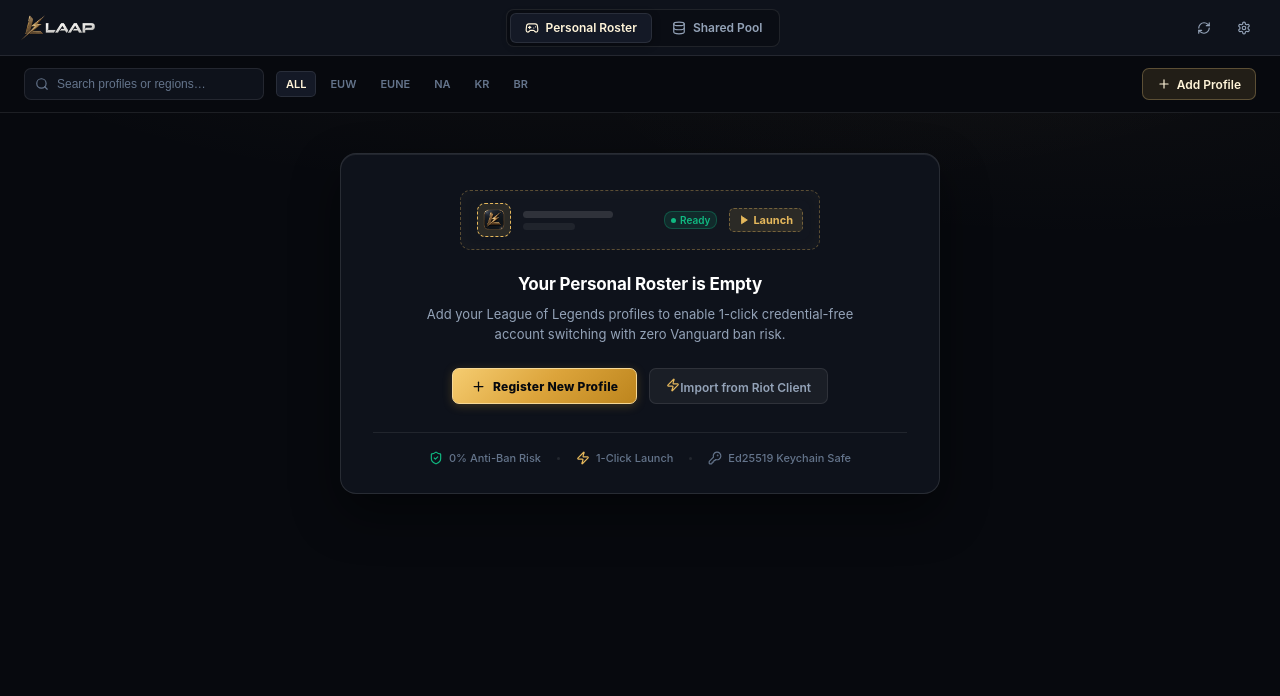
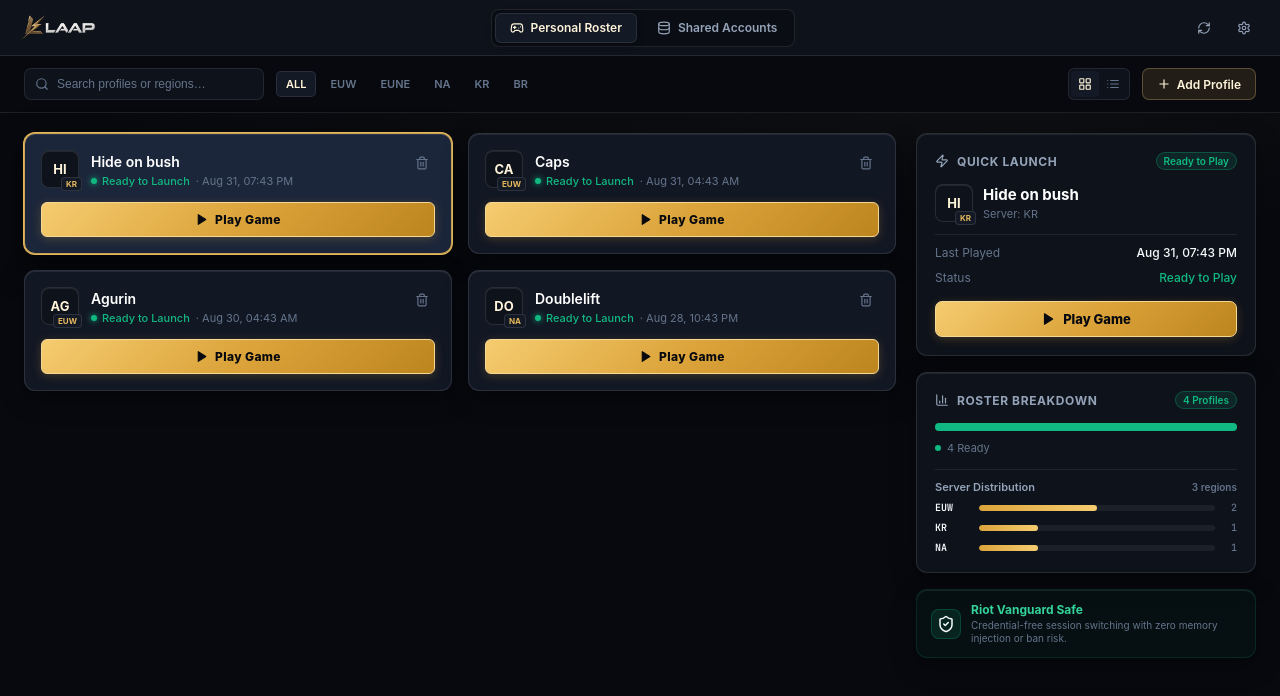
Before and after one commit to Kingof3O/laap, a React (Vite) app in the folder apps/desktop/: page / in a window 1280 px wide. Shown: the top 696 px of the page. Built offline with nearby package versions, Linux system fonts and the light colour scheme; no server answers.

Commit message:
docs: refresh documentation with official branding, realistic interface previews, and updated architecture guides

```diff
--- a/apps/desktop/src/App.tsx
+++ b/apps/desktop/src/App.tsx
@@ -112,7 +112,7 @@
                 method: 'PUT',
                 body: JSON.stringify({ sessionBlob }),
               })
-              showSuccess(`Account "${name}" published to Shared Pool!`)
+              showSuccess(`Account "${name}" published to Shared Accounts!`)
             }}
             onCountChange={setLocalCount}
           />
--- a/apps/desktop/src/features/auth/LoginView.tsx
+++ b/apps/desktop/src/features/auth/LoginView.tsx
@@ -29,9 +29,9 @@
           />
         </div>
 
-        <h1 className="login-heading">Shared Pool</h1>
+        <h1 className="login-heading">Shared Accounts</h1>
         <p className="login-caption">
-          Sign in to access your shared account pool.
+          Sign in to access accounts shared with you.
         </p>
 
         <form onSubmit={handleSubmit} className="login-form">
@@ -40,7 +40,7 @@
             <input
               type="email"
               className="hextech-input"
-              placeholder="user@laap.local"
+              placeholder="name@example.com"
               value={email}
               onChange={(e) => setEmail(e.target.value)}
               disabled={busy}
@@ -68,7 +68,7 @@
               onChange={(e) => setRememberMe(e.target.checked)}
               disabled={busy}
             />
-            <span>Remember me on this computer</span>
+            <span>Keep me signed in</span>
           </label>
 
           {error ? (
@@ -84,7 +84,7 @@
             disabled={busy || !email || !password}
           >
             <LogIn size={14} />
-            <span>{busy ? 'Authenticating…' : 'Sign In to Pool'}</span>
+            <span>{busy ? 'Signing in…' : 'Sign In'}</span>
           </button>
         </form>
       </div>
--- a/apps/desktop/src/features/personal-roster/PersonalRosterView.tsx
+++ b/apps/desktop/src/features/personal-roster/PersonalRosterView.tsx
@@ -140,14 +140,14 @@
   const handlePush = async (localId: string) => {
     if (!isAdmin || !onPushToCloud) return
     setBusy(true)
-    showSuccess('Publishing account to Shared Pool…')
+    showSuccess('Publishing account to Shared Accounts…')
     try {
       const full = await getFullAccount(localId)
       if (!full || !full.session_blob) {
         throw new Error('No valid session stored in this profile.')
       }
       await onPushToCloud(full.name, full.region, full.session_blob)
-      showSuccess(`Account "${full.name}" published to Shared Pool!`)
+      showSuccess(`Account "${full.name}" published to Shared Accounts!`)
     } catch (cause) {
       showError(cause instanceof Error ? cause.message : String(cause))
     } finally {
--- a/apps/desktop/src/features/personal-roster/useLocalAccounts.ts
+++ b/apps/desktop/src/features/personal-roster/useLocalAccounts.ts
@@ -9,7 +9,24 @@
   const [provisioning, setProvisioning] = useState(false)
 
   const loadAccounts = useCallback(async () => {
-    if (!hasTauri) return
+    if (!hasTauri) {
+      const stored = localStorage.getItem('laap_browser_accounts')
+      if (stored) {
+        try {
+          setLocalAccounts(JSON.parse(stored))
+        } catch {}
+      } else {
+        const samples: LocalAccountSummary[] = [
+          { id: 'acc-1', name: 'Hide on bush', region: 'KR', has_session: true, last_used_at: new Date(Date.now() - 3600000 * 3).toISOString(), created_at: new Date().toISOString() },
+          { id: 'acc-2', name: 'Caps', region: 'EUW', has_session: true, last_used_at: new Date(Date.now() - 3600000 * 18).toISOString(), created_at: new Date().toISOString() },
+          { id: 'acc-3', name: 'Agurin', region: 'EUW', has_session: true, last_used_at: new Date(Date.now() - 3600000 * 42).toISOString(), created_at: new Date().toISOString() },
+          { id: 'acc-4', name: 'Doublelift', region: 'NA', has_session: true, last_used_at: new Date(Date.now() - 3600000 * 72).toISOString(), created_at: new Date().toISOString() },
+        ]
+        localStorage.setItem('laap_browser_accounts', JSON.stringify(samples))
+        setLocalAccounts(samples)
+      }
+      return
+    }
     setLoading(true)
     try {
       const list = await invokeTauri<LocalAccountSummary[]>('list_local_accounts')
@@ -26,7 +43,20 @@
   }, [loadAccounts])
 
   const saveAccount = async (name: string, region: string, sessionBlob: string) => {
-    if (!hasTauri) return
+    if (!hasTauri) {
+      const newAcc: LocalAccountSummary = {
+        id: `acc-${Date.now()}`,
+        name: name.trim(),
+        region,
+        has_session: true,
+        last_used_at: new Date().toISOString(),
+        created_at: new Date().toISOString(),
+      }
+      const updated = [...localAccounts, newAcc]
+      localStorage.setItem('laap_browser_accounts', JSON.stringify(updated))
+      setLocalAccounts(updated)
+      return newAcc
+    }
     const result = await invokeTauri<LocalAccountSummary>('save_local_account', {
       name: name.trim(),
       region,
@@ -37,7 +67,12 @@
   }
 
   const deleteAccount = async (id: string) => {
-    if (!hasTauri) return
+    if (!hasTauri) {
+      const updated = localAccounts.filter((a) => a.id !== id)
+      localStorage.setItem('laap_browser_accounts', JSON.stringify(updated))
+      setLocalAccounts(updated)
+      return
+    }
     await invokeTauri('delete_local_account', { id })
     await loadAccounts()
   }
--- a/apps/desktop/src/features/team-vault/TeamVaultView.tsx
+++ b/apps/desktop/src/features/team-vault/TeamVaultView.tsx
@@ -107,7 +107,7 @@
     setBusy(true)
     try {
       await releaseLease()
-      showSuccess('Account released back to Shared Pool.')
+      showSuccess('Account released back to Shared Accounts.')
       await reloadCloud()
     } catch (cause) {
       showError(cause instanceof Error ? cause.message : String(cause))
--- a/apps/desktop/src/shared/ui/AccountCard.tsx
+++ b/apps/desktop/src/shared/ui/AccountCard.tsx
@@ -122,7 +122,7 @@
               className="action-icon-btn"
               onClick={onPushToCloud}
               disabled={busy}
-              title="Publish to Shared Pool"
+              title="Publish to Shared Accounts"
             >
               <UploadCloud size={14} />
             </button>
--- a/apps/desktop/src/shared/ui/AccountListTable.tsx
+++ b/apps/desktop/src/shared/ui/AccountListTable.tsx
@@ -151,7 +151,7 @@
                         className="table-icon-btn"
                         onClick={() => onPushToCloud(item.id)}
                         disabled={busy}
-                        title="Publish to Shared Pool"
+                        title="Publish to Shared Accounts"
                       >
                         <UploadCloud size={13} />
                       </button>
--- a/apps/desktop/src/shared/ui/AccountRosterDisplay.tsx
+++ b/apps/desktop/src/shared/ui/AccountRosterDisplay.tsx
@@ -103,6 +103,7 @@
 
       <RosterOverviewRail
         selectedItem={selectedItem}
+        items={items}
         totalCount={items.length}
         readyCount={readyCount}
         leasedCount={leasedCount}
--- a/apps/desktop/src/shared/ui/EmptyState.tsx
+++ b/apps/desktop/src/shared/ui/EmptyState.tsx
@@ -51,7 +51,7 @@
 
         <div className="empty-content-block">
           <h2 className="empty-state-title">
-            {isCloud ? 'Shared Pool is Empty' : 'Your Personal Roster is Empty'}
+            {isCloud ? 'Shared Accounts is Empty' : 'Your Personal Roster is Empty'}
           </h2>
           <p className="empty-state-text">
             {isCloud
--- a/apps/desktop/src/shared/ui/Header.tsx
+++ b/apps/desktop/src/shared/ui/Header.tsx
@@ -43,7 +43,7 @@
           onClick={() => onModeChange('cloud')}
         >
           <Database size={14} />
-          <span>Shared Pool</span>
+          <span>Shared Accounts</span>
         </button>
       </nav>
 
--- a/apps/desktop/src/shared/ui/RosterOverviewRail.tsx
+++ b/apps/desktop/src/shared/ui/RosterOverviewRail.tsx
@@ -1,8 +1,10 @@
-import { KeyRound, Laptop, Play, RotateCcw, ShieldCheck, Zap } from 'lucide-react'
+import { useMemo } from 'react'
+import { BarChart3, KeyRound, Play, RotateCcw, ShieldCheck, Zap } from 'lucide-react'
 import type { RosterItem } from './AccountRosterDisplay'
 
 export interface RosterOverviewRailProps {
   selectedItem: RosterItem | null
+  items: RosterItem[]
   totalCount: number
   readyCount: number
   leasedCount: number
@@ -17,6 +19,7 @@
 
 export function RosterOverviewRail({
   selectedItem,
+  items,
   totalCount,
   readyCount,
   leasedCount,
@@ -30,18 +33,32 @@
 }: RosterOverviewRailProps) {
   const isLeased = isCloud && selectedItem?.status === 'Leased'
 
+  // Calculate Region Distribution for the visual mini-chart
+  const regionCounts = useMemo(() => {
+    const counts: Record<string, number> = {}
+    for (const item of items) {
+      counts[item.region] = (counts[item.region] || 0) + 1
+    }
+    return Object.entries(counts).sort((a, b) => b[1] - a[1])
+  }, [items])
+
+  const unsyncedCount = Math.max(0, totalCount - readyCount - leasedCount)
+  const readyPercent = totalCount > 0 ? (readyCount / totalCount) * 100 : 0
+  const leasedPercent = totalCount > 0 ? (leasedCount / totalCount) * 100 : 0
+  const unsyncedPercent = totalCount > 0 ? (unsyncedCount / totalCount) * 100 : 0
+
   return (
     <aside className="tactical-overview-rail" aria-label="Roster Overview">
-      {/* Pod 1: Selected Account Inspector */}
+      {/* Pod 1: Selected Account Quick Launch */}
       <div className="overview-pod">
         <div className="pod-header">
           <div className="pod-title-row">
             <Zap size={14} className="text-gold-primary" />
-            <span>Profile Dossier</span>
+            <span>Quick Launch</span>
           </div>
           {selectedItem ? (
             <span className={`pod-badge ${selectedItem.hasSession && !isLeased ? '' : 'text-amber-400 bg-amber-400/10 border-amber-400/20'}`}>
-              {isLeased ? 'In Use' : selectedItem.hasSession ? 'Ready' : 'Needs Sync'}
+              {isLeased ? 'In Use' : selectedItem.hasSession ? 'Ready to Play' : 'Needs Login'}
             </span>
           ) : null}
         </div>
@@ -65,9 +82,9 @@
             </div>
 
             <div className="pod-field">
-              <span className="pod-field-label">Session Status</span>
-              <span className="pod-field-value">
-                {isLeased ? 'Active Lease' : selectedItem.hasSession ? 'Token Verified' : 'Unsynced'}
+              <span className="pod-field-label">Status</span>
+              <span className="pod-field-value" style={{ color: isLeased ? 'var(--status-leased)' : selectedItem.hasSession ? 'var(--status-ready)' : 'var(--text-muted)' }}>
+                {isLeased ? 'In Use' : selectedItem.hasSession ? 'Ready to Play' : 'Needs Login'}
               </span>
             </div>
 
@@ -83,7 +100,7 @@
                     disabled={busy}
                   >
                     <RotateCcw size={14} />
-                    <span>Force Release Account</span>
+                    <span>Force Release Session</span>
                   </button>
                 ) : (
                   <button type="button" className="inspector-launch-btn" disabled>
@@ -103,7 +120,7 @@
               )}
             </div>
 
-            {/* Secondary actions */}
+            {/* Secondary admin actions */}
             {canManage && isCloud ? (
               <div style={{ display: 'flex', gap: '8px', marginTop: '4px' }}>
                 {onSync ? (
@@ -127,7 +144,7 @@
                     disabled={busy}
                   >
                     <KeyRound size={12} />
-                    <span>Wipe Token</span>
+                    <span>Wipe Session</span>
                   </button>
                 ) : null}
               </div>
@@ -135,61 +152,93 @@
           </div>
         ) : (
           <div style={{ padding: '24px 0', textAlign: 'center', color: 'var(--text-muted)', fontSize: '12px' }}>
-            Click an account profile in the roster to view launch details.
+            Select an account from the roster to launch League of Legends.
           </div>
         )}
       </div>
 
-      {/* Pod 2: Hardware Security & Anti-Cheat Pod */}
+      {/* Pod 2: Roster Breakdown & Distribution Chart */}
       <div className="overview-pod">
         <div className="pod-header">
           <div className="pod-title-row">
-            <ShieldCheck size={14} className="text-emerald-400" />
-            <span>Hardware Security</span>
+            <BarChart3 size={14} className="text-gold-primary" />
+            <span>Roster Breakdown</span>
           </div>
-          <span className="pod-badge">Vanguard Safe</span>
+          <span className="pod-badge">
+            {totalCount} {totalCount === 1 ? 'Profile' : 'Profiles'}
+          </span>
         </div>
 
         <div className="pod-body">
-          <div className="pod-field">
-            <span className="pod-field-label">Machine Identity</span>
-            <span className="pod-field-value pod-field-value-mono">Ed25519 Keychain</span>
-          </div>
-          <div className="pod-field">
-            <span className="pod-field-label">Anti-Cheat Risk</span>
-            <span className="pod-field-value" style={{ color: 'var(--status-ready)' }}>0% (No Memory Injection)</span>
-          </div>
-          <div className="pod-field">
-            <span className="pod-field-label">Settings Rollback</span>
-            <span className="pod-field-value">Auto-Restore Active</span>
+          <div className="pod-chart-container">
+            {/* Visual Multi-Segment Readiness Bar */}
+            <div className="chart-bar-track" title={`${Math.round(readyPercent)}% Ready to Launch`}>
+              <div className="chart-bar-segment chart-bar-ready" style={{ width: `${readyPercent}%` }} />
+              {isCloud && leasedPercent > 0 ? (
+                <div className="chart-bar-segment chart-bar-leased" style={{ width: `${leasedPercent}%` }} />
+              ) : null}
+              {unsyncedPercent > 0 ? (
+                <div className="chart-bar-segment chart-bar-unsynced" style={{ width: `${unsyncedPercent}%` }} />
+              ) : null}
+            </div>
+
+            {/* Status Legend Row */}
+            <div className="chart-legend-row">
+              <div className="chart-legend-item">
+                <span className="legend-dot" style={{ background: '#10B981' }} />
+                <span>{readyCount} Ready</span>
+              </div>
+              {isCloud ? (
+                <div className="chart-legend-item">
+                  <span className="legend-dot" style={{ background: '#F59E0B' }} />
+                  <span>{leasedCount} In Use</span>
+                </div>
+              ) : null}
+              {unsyncedCount > 0 ? (
+                <div className="chart-legend-item">
+                  <span className="legend-dot" style={{ background: 'rgba(255,255,255,0.3)' }} />
+                  <span>{unsyncedCount} Needs Login</span>
+                </div>
+              ) : null}
+            </div>
+
+            {/* Region Distribution Mini-Bars */}
+            {regionCounts.length > 0 ? (
+              <div className="region-distribution-list">
+                <div className="region-distribution-title">
+                  <span>Server Distribution</span>
+                  <span style={{ fontSize: '10px', color: 'var(--text-muted)' }}>{regionCounts.length} {regionCounts.length === 1 ? 'region' : 'regions'}</span>
+                </div>
+                {regionCounts.map(([region, count]) => (
+                  <div key={region} className="region-stat-row">
+                    <span className="region-tag-mini">{region}</span>
+                    <div className="region-bar-track">
+                      <div
+                        className="region-bar-fill"
+                        style={{ width: `${totalCount > 0 ? (count / totalCount) * 100 : 0}%` }}
+                      />
+                    </div>
+                    <span className="region-stat-count">{count}</span>
+                  </div>
+                ))}
+              </div>
+            ) : null}
           </div>
         </div>
       </div>
 
-      {/* Pod 3: Roster Metrics */}
-      <div className="overview-pod">
-        <div className="pod-header">
-          <div className="pod-title-row">
-            <Laptop size={14} />
-            <span>Roster Pulse</span>
+      {/* Pod 3: Riot Vanguard Protection Trust Seal */}
+      <div className="overview-pod pod-security-trust">
+        <div className="security-trust-content">
+          <div className="security-trust-icon">
+            <ShieldCheck size={18} className="text-emerald-400" />
           </div>
-        </div>
-
-        <div className="pod-body">
-          <div className="pod-field">
-            <span className="pod-field-label">Total Profiles</span>
-            <span className="pod-field-value">{totalCount}</span>
+          <div className="security-trust-text">
+            <div className="security-trust-title">Riot Vanguard Safe</div>
+            <div className="security-trust-desc">
+              Credential-free session switching with zero memory injection or ban risk.
+            </div>
           </div>
-          <div className="pod-field">
-            <span className="pod-field-label">Ready to Launch</span>
-            <span className="pod-field-value" style={{ color: 'var(--status-ready)' }}>{readyCount}</span>
-          </div>
-          {isCloud ? (
-            <div className="pod-field">
-              <span className="pod-field-label">Currently In Use</span>
-              <span className="pod-field-value" style={{ color: 'var(--status-leased)' }}>{leasedCount}</span>
-            </div>
-          ) : null}
         </div>
       </div>
     </aside>
--- a/apps/desktop/src/styles/studio.css
+++ b/apps/desktop/src/styles/studio.css
@@ -141,3 +141,158 @@
   transform: none;
   box-shadow: none;
 }
+
+/* Roster Chart & Breakdown Styles */
+.pod-chart-container {
+  display: flex;
+  flex-direction: column;
+  gap: 10px;
+}
+
+.chart-bar-track {
+  width: 100%;
+  height: 8px;
+  background: rgba(255, 255, 255, 0.06);
+  border-radius: 4px;
+  display: flex;
+  overflow: hidden;
+  gap: 2px;
+}
+
+.chart-bar-segment {
+  height: 100%;
+  transition: width 0.3s ease;
+}
+
+.chart-bar-ready {
+  background: #10B981;
+  box-shadow: 0 0 8px rgba(16, 185, 129, 0.35);
+}
+
+.chart-bar-leased {
+  background: #F59E0B;
+  box-shadow: 0 0 8px rgba(245, 158, 11, 0.35);
+}
+
+.chart-bar-unsynced {
+  background: rgba(255, 255, 255, 0.15);
+}
+
+.chart-legend-row {
+  display: flex;
+  align-items: center;
+  justify-content: space-between;
+  font-size: 11px;
+  color: var(--text-muted);
+}
+
+.chart-legend-item {
+  display: flex;
+  align-items: center;
+  gap: 6px;
+}
+
+.legend-dot {
+  width: 6px;
+  height: 6px;
+  border-radius: 50%;
+}
+
+.region-distribution-list {
+  display: flex;
+  flex-direction: column;
+  gap: 7px;
+  margin-top: 4px;
+  padding-top: 10px;
+  border-top: 1px solid var(--border-divider);
+}
+
+.region-distribution-title {
+  font-size: 11px;
+  font-weight: 600;
+  color: var(--text-secondary);
+  display: flex;
+  align-items: center;
+  justify-content: space-between;
+}
+
+.region-stat-row {
+  display: flex;
+  align-items: center;
+  gap: 8px;
+  font-size: 11px;
+}
+
+.region-tag-mini {
+  width: 36px;
+  font-family: var(--font-mono);
+  font-size: 10px;
+  font-weight: 700;
+  color: var(--gold-secondary);
+}
+
+.region-bar-track {
+  flex: 1;
+  height: 6px;
+  background: rgba(255, 255, 255, 0.06);
+  border-radius: 3px;
+  overflow: hidden;
+}
+
+.region-bar-fill {
+  height: 100%;
+  background: linear-gradient(90deg, #DCA43B 0%, #F5CC70 100%);
+  border-radius: 3px;
+  transition: width 0.3s ease;
+}
+
+.region-stat-count {
+  font-family: var(--font-mono);
+  font-size: 10px;
+  color: var(--text-muted);
+  width: 14px;
+  text-align: right;
+}
+
+/* Security Trust Seal Pod */
+.pod-security-trust {
+  padding: 12px 14px;
+  background: rgba(16, 185, 129, 0.04);
+  border: 1px solid rgba(16, 185, 129, 0.15);
+}
+
+.security-trust-content {
+  display: flex;
+  align-items: center;
+  gap: 10px;
+}
+
+.security-trust-icon {
+  width: 30px;
+  height: 30px;
+  border-radius: 8px;
+  background: rgba(16, 185, 129, 0.12);
+  border: 1px solid rgba(16, 185, 129, 0.25);
+  display: flex;
+  align-items: center;
+  justify-content: center;
+  flex-shrink: 0;
+}
+
+.security-trust-text {
+  display: flex;
+  flex-direction: column;
+  gap: 2px;
+}
+
+.security-trust-title {
+  font-size: 12px;
+  font-weight: 700;
+  color: #34D399;
+}
+
+.security-trust-desc {
+  font-size: 10px;
+  color: var(--text-muted);
+  line-height: 1.3;
+}
```
Also changed, not shown: 11 other files (tests, documents, lock files or other folders).
